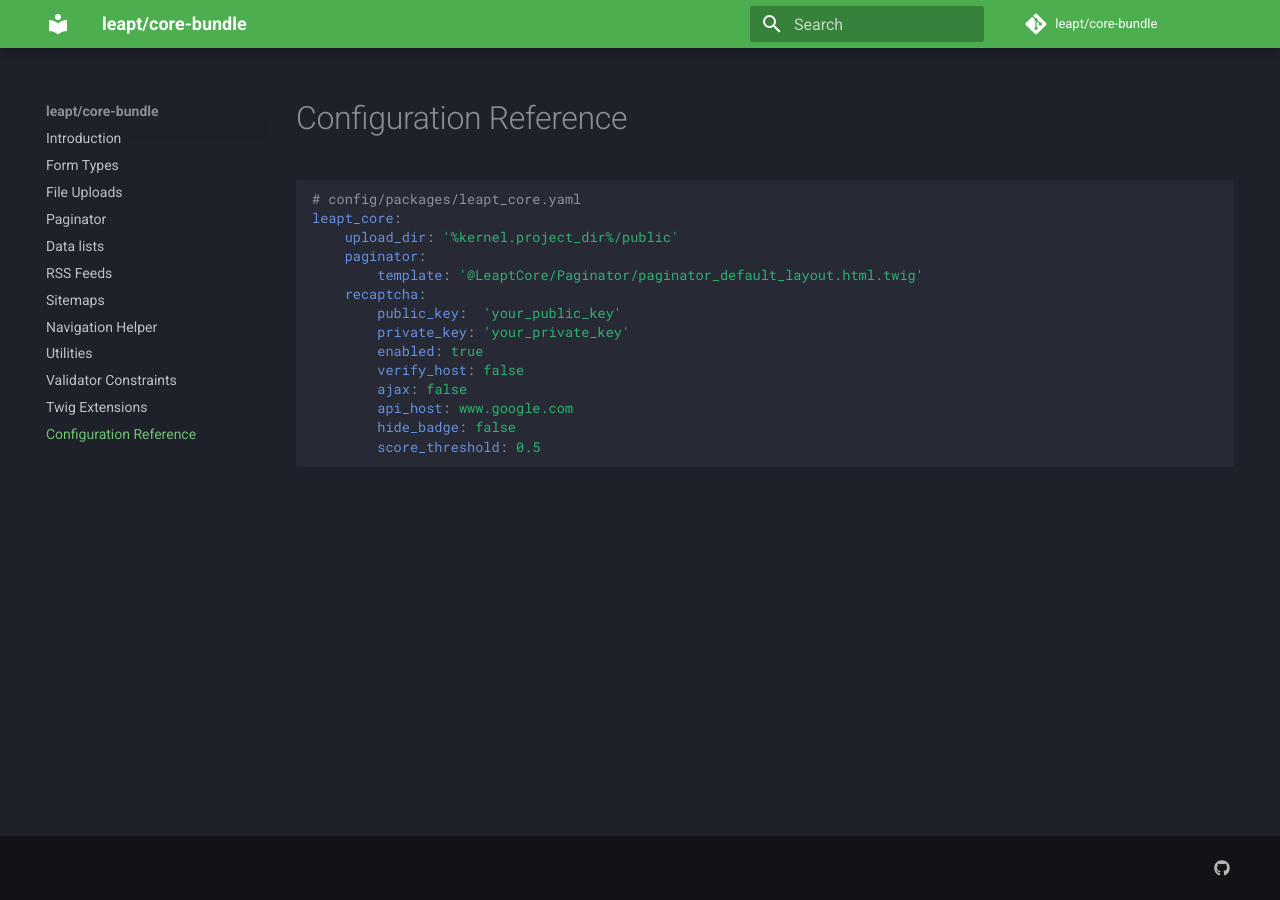
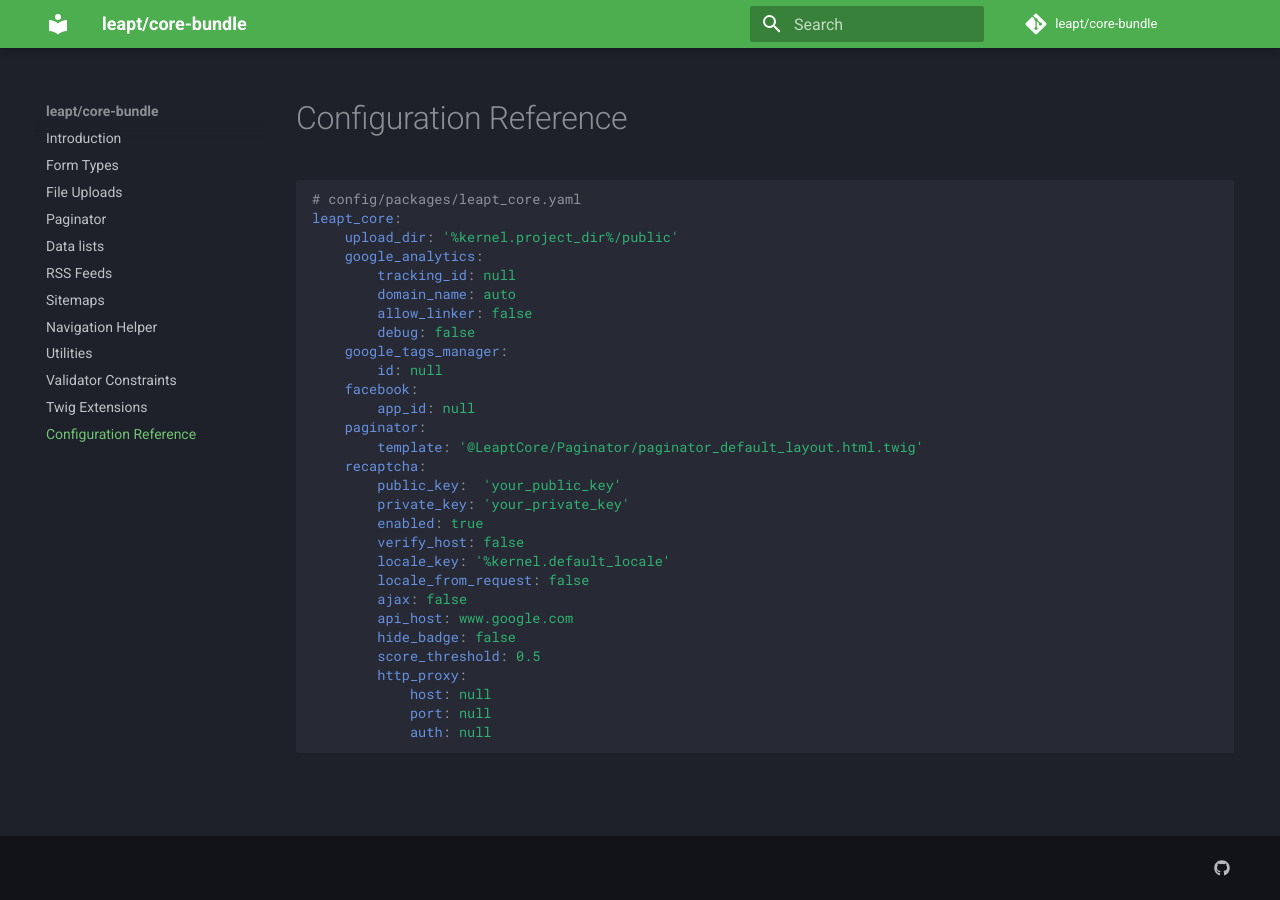
Before and after one commit to leapt/core-bundle, an MkDocs documentation site: the page built from docs/configuration_reference.md, in a window 1280 px wide. Built offline with MkDocs 1.6.1 and Material for MkDocs 9.7.7, drawn with Linux system fonts in a browser that asks for light colours; comment, search, counter and statistics services are not loaded.

Commit message:
Update configuration reference docs

````diff
--- a/docs/configuration_reference.md
+++ b/docs/configuration_reference.md
@@ -4,6 +4,15 @@
 # config/packages/leapt_core.yaml
 leapt_core:
     upload_dir: '%kernel.project_dir%/public'
+    google_analytics:
+        tracking_id: null
+        domain_name: auto
+        allow_linker: false
+        debug: false
+    google_tags_manager:
+        id: null
+    facebook:
+        app_id: null
     paginator:
         template: '@LeaptCore/Paginator/paginator_default_layout.html.twig'
     recaptcha:
@@ -11,8 +20,14 @@ leapt_core:
         private_key: 'your_private_key'
         enabled: true
         verify_host: false
+        locale_key: '%kernel.default_locale'
+        locale_from_request: false
         ajax: false
         api_host: www.google.com
         hide_badge: false
         score_threshold: 0.5
+        http_proxy:
+            host: null
+            port: null
+            auth: null
 ```
````
